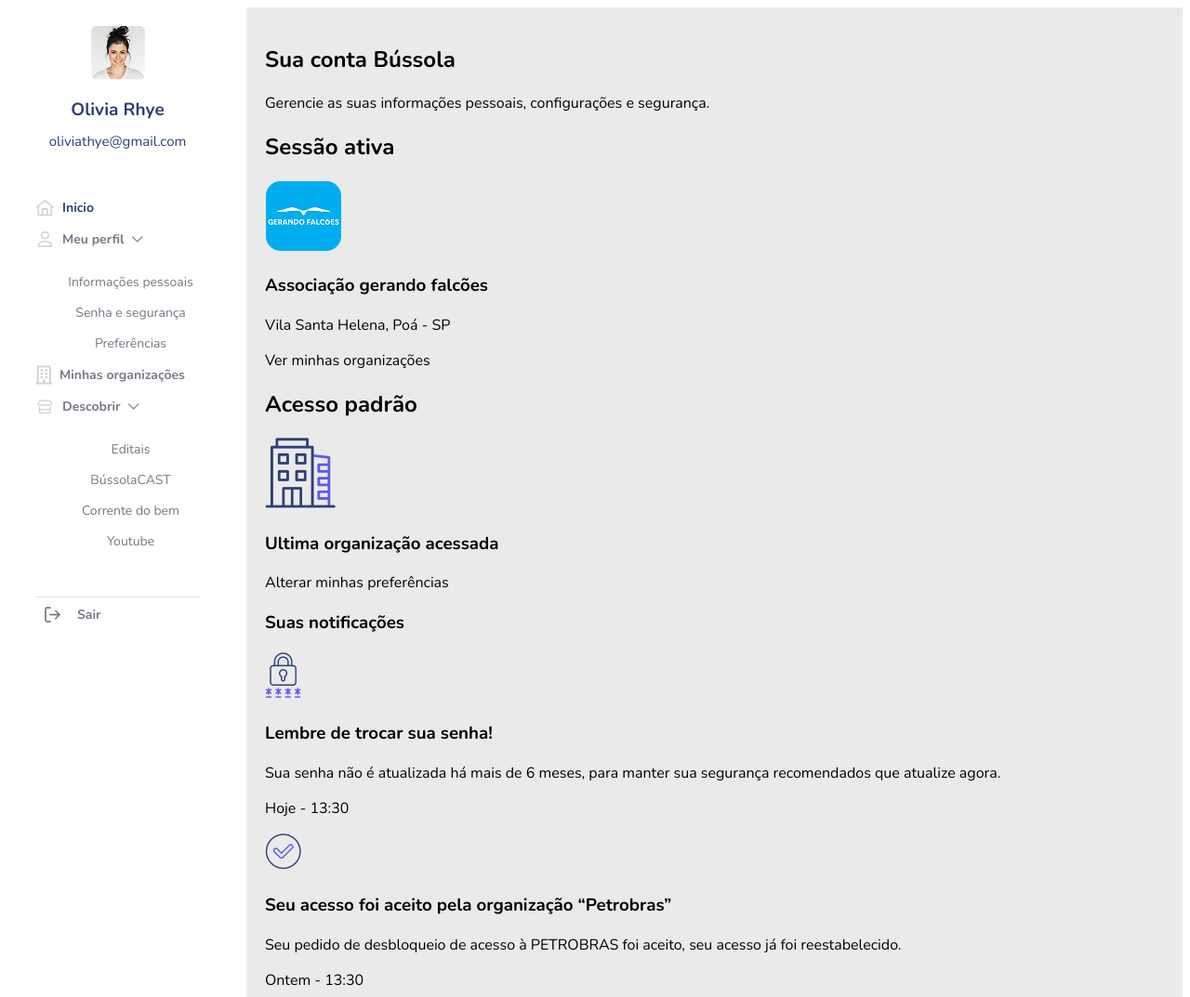
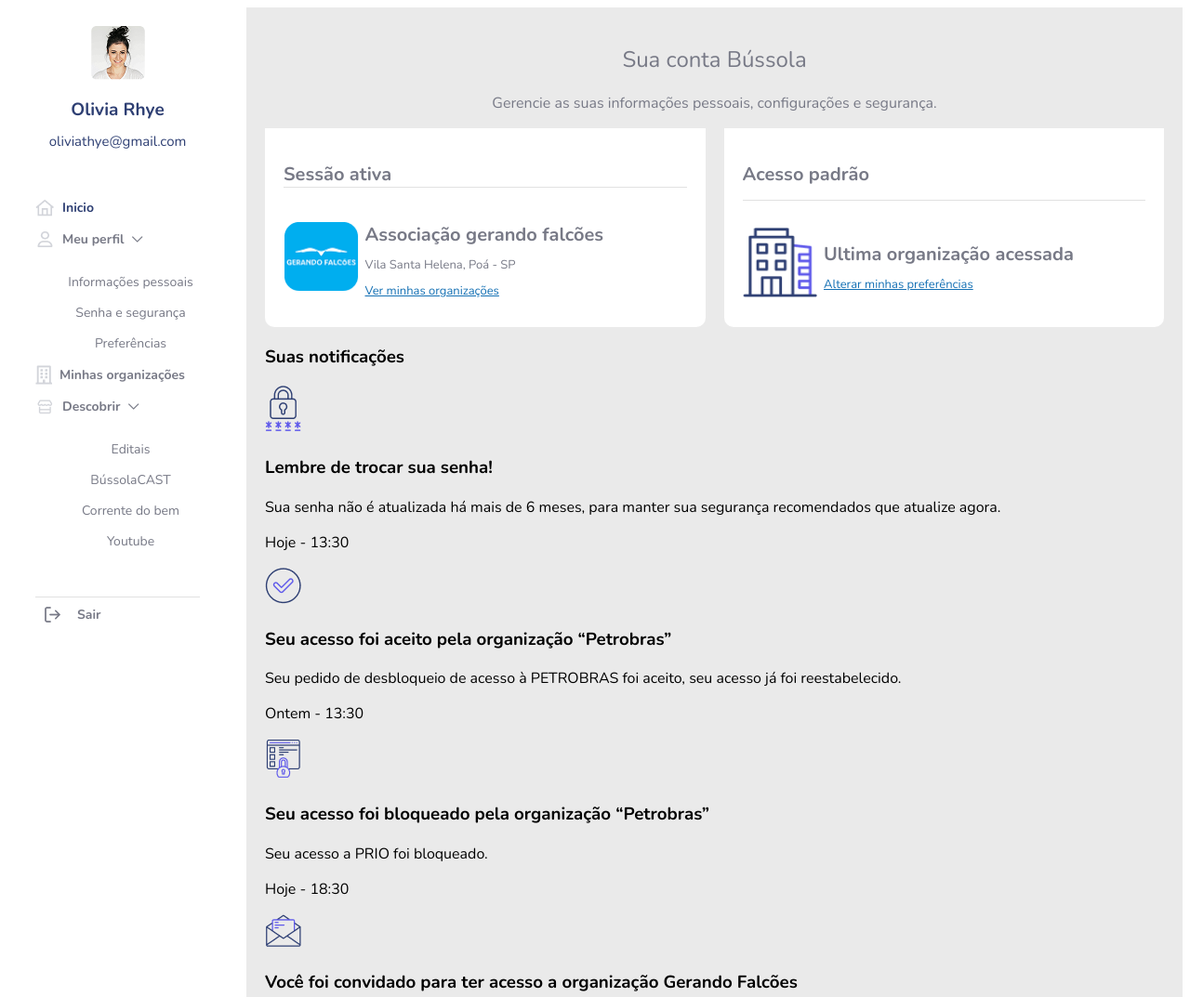
Before and after one commit to myllenabitar/desafio-pagehome-bussola, a plain HTML site: page index.html in a window 1280 px wide. Shown: the top 1073 px of the page at 93% size. Drawn offline with nearby package versions, Linux system fonts and the light colour scheme.

Commit message:
refactor user information section for improved layout and accessibility

```diff
--- a/index.html
+++ b/index.html
@@ -80,19 +80,29 @@
                 <h1>Sua conta Bússola</h1>
                 <p>Gerencie as suas informações pessoais, configurações e segurança. </p>
             </div>
-            <div class="informacoes-container">
+            <div class="pagina-inicial-container">
+                <div class="informacoes-usuario">
                     <div class="informacoes">
                         <h2>Sessão ativa</h2>
+                        <div class="sessao-container">
                             <img src="./img/imagegerandofalcoes.png" alt="Gerando falcões">
+                            <div class="sessao">
                                 <h3>Associação gerando falcões</h3>
                                 <p>Vila Santa Helena, Poá - SP</p>
-                    <p>Ver minhas organizações</p>
+                                <a>Ver minhas organizações</a>
+                            </div>
+                        </div>
                     </div>
                     <div class="informacoes">
                         <h2>Acesso padrão</h2>
+                        <div class="sessao-container">
                             <img src="./img/predio 1.png" alt="icone Organizações">
+                            <div  class="sessao">
                                 <h3>Ultima organização acessada</h3>
-                    <p>Alterar minhas preferências</p>
+                                <a>Alterar minhas preferências</a>
+                            </div>
+                        </div>
+                    </div>
                 </div>
                 <div class="notificacoes-container">
                     <div class="notificacoes-titulo">
--- a/style.css
+++ b/style.css
@@ -113,4 +113,68 @@ button {
 .pagina-inicial{
     background-color: var(--primary-color-2);
     padding: 20px;
+    align-content: center;
 }
+.titulo{
+    gap:10px;
+    text-align: center;
+    color: var(--text-color);
+}
+.titulo h1{
+    font-size: 24px;
+    font-weight: 500;
+}
+.titulo p{
+    font-size: 16px;
+    font-weight: 400;
+}
+.informacoes-usuario{
+    display: grid;
+    grid-template-columns: 1fr 1fr;
+    gap: 20px;
+}
+.informacoes{
+    display: grid;
+    padding: 20px;
+    background-color: var(--primary-color-1);
+    border-radius: 0 0 10px 10px;
+}
+.sessao-container{
+    display: grid;
+    align-items: center;
+    grid-template-columns: 1fr 4fr;
+    gap: 1px;
+}
+.sessao-container img{
+    width: 81px;
+    height: 75px;
+}
+.sessao{
+    display: grid;
+}
+.informacoes h2{
+    font-size: 20px;
+    font-weight: 700;
+    color: var(--text-color);
+    border-bottom: 1px solid var(--color-border);
+}
+.informacoes h3 {
+    font-size: 20px;
+    font-weight: 600;
+    color: var(--text-color);
+    margin-bottom: 10px;
+}
+.informacoes p{
+    font-size: 13px;
+    font-weight: 400;
+    color: var(--text-color);
+    margin-top: 0;
+    margin-bottom: 10px;
+}
+.informacoes a{
+    font-size: 13px;
+    font-weight: 400;
+    color: var(--link-color);
+    text-decoration: underline;
+    margin-bottom: 10px;
+}
```
Lines whose indentation alone changed are shown as unchanged.
